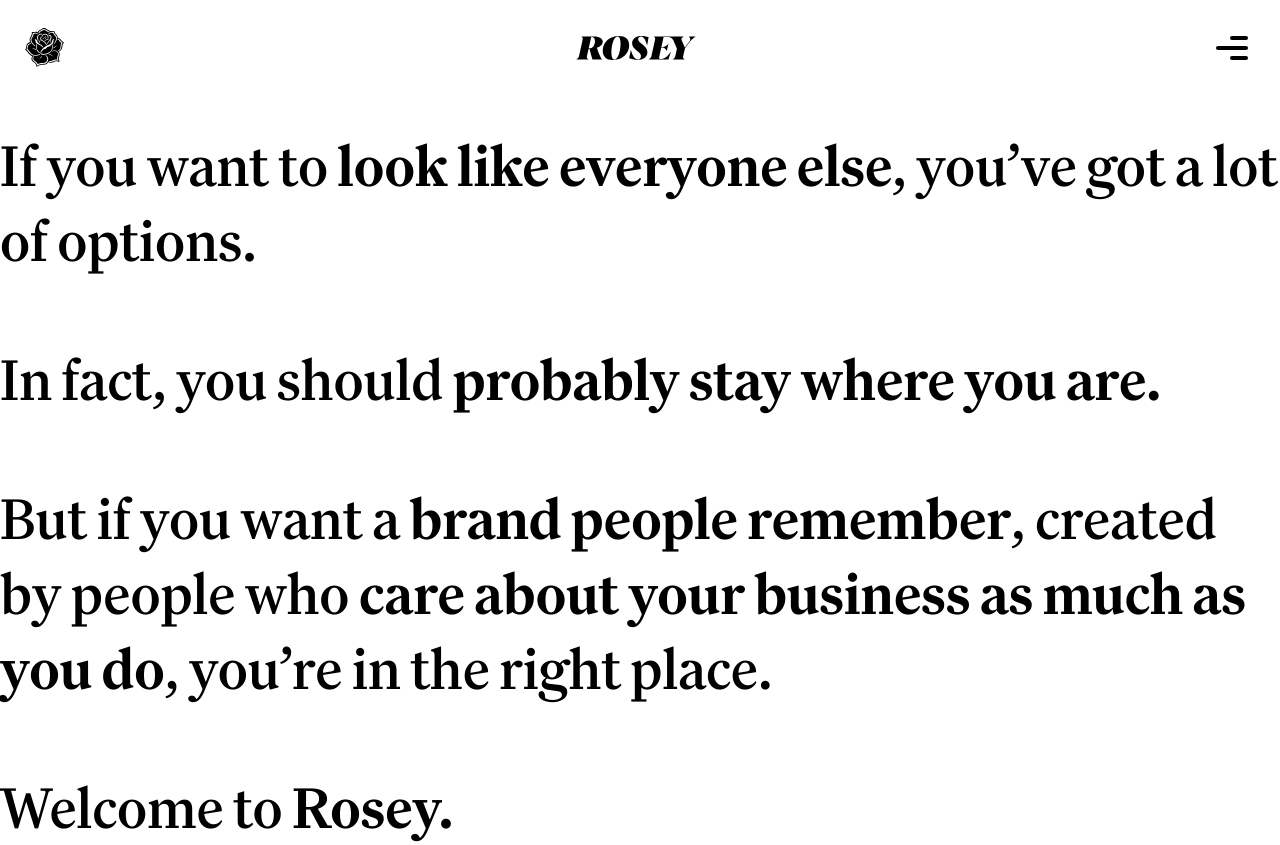
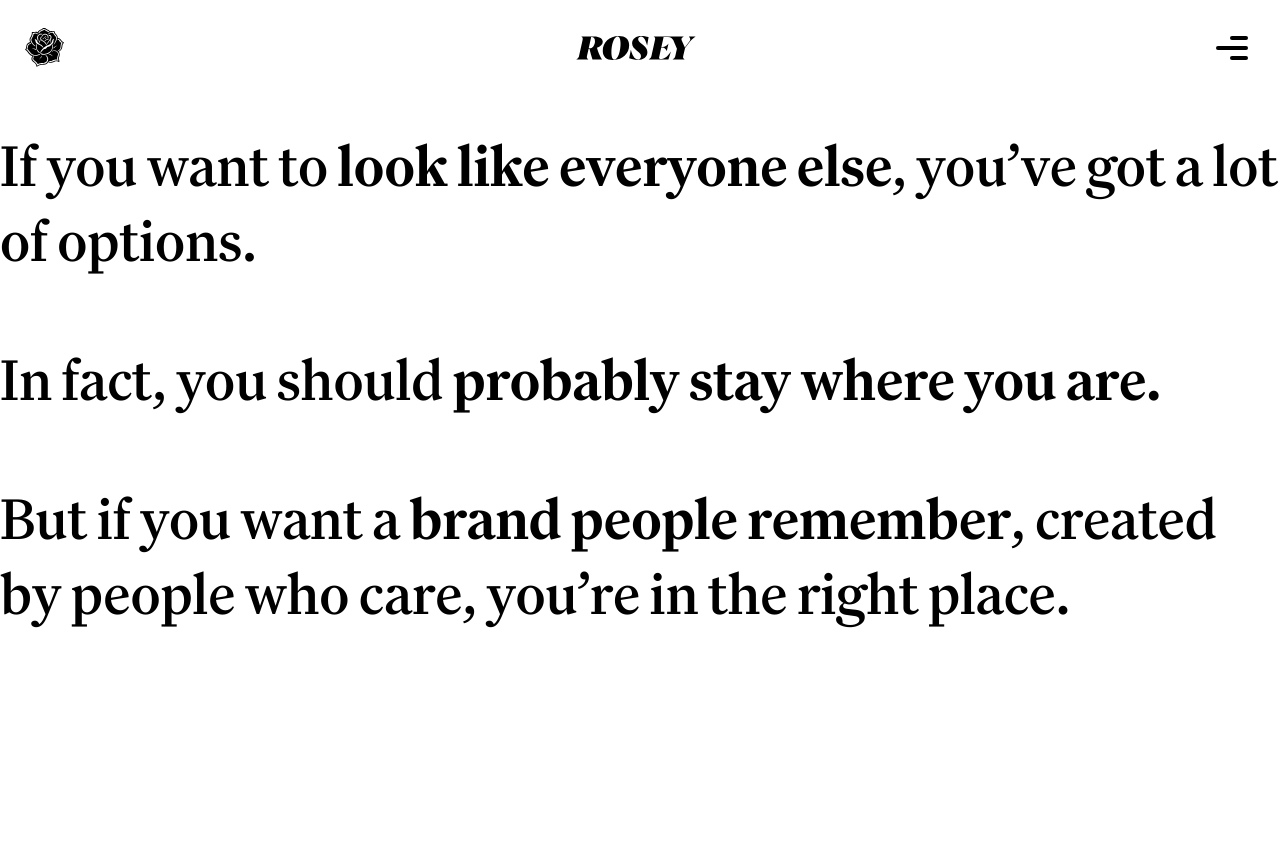
Before and after one commit to cdendy/rosey_main_site, a Next.js app: page / in a window 1280 px wide. After the commit the page ends 800 px from the top, so only its background shows below. Built offline with nearby package versions, Linux system fonts and the light colour scheme.

Commit message:
adjust hompage lede

```diff
--- a/src/app/page.tsx
+++ b/src/app/page.tsx
@@ -28,11 +28,11 @@
             In fact, you should <span className="font-bold">probably stay where you are.</span>
           </p>
           <p className="text-2xl sm:text-3xl md:text-4xl lg:text-5xl xl:text-6xl !leading-tight xl:col-span-12">
-            But if you want a <span className="font-bold">brand people remember</span>, created by people who <span className="font-bold">care about your business as much as you do</span>, you’re in the right place.
+            But if you want a <span className="font-bold">brand people remember</span>, created by people who care, you’re in the right place.
           </p>
-          <p className="text-2xl sm:text-3xl md:text-4xl lg:text-5xl xl:text-6xl !leading-tight xl:col-span-12">
+          {/* <p className="text-2xl sm:text-3xl md:text-4xl lg:text-5xl xl:text-6xl !leading-tight xl:col-span-12">
             Welcome to <span className="font-bold">Rosey.</span>
-          </p>
+          </p> */}
         </div>
       </main>
     </div>
```
